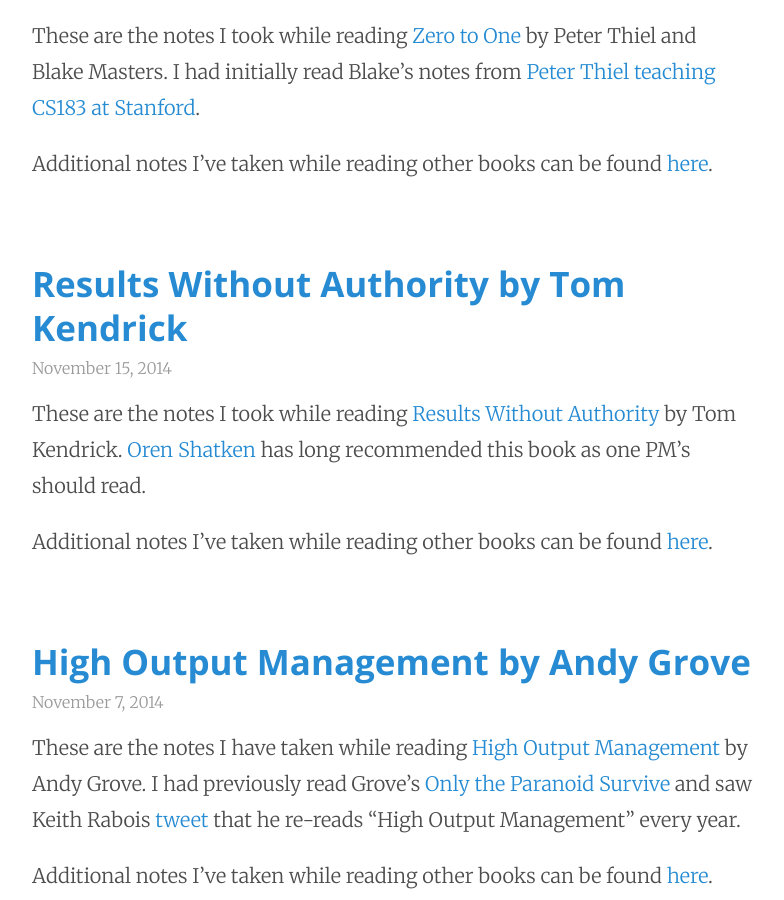
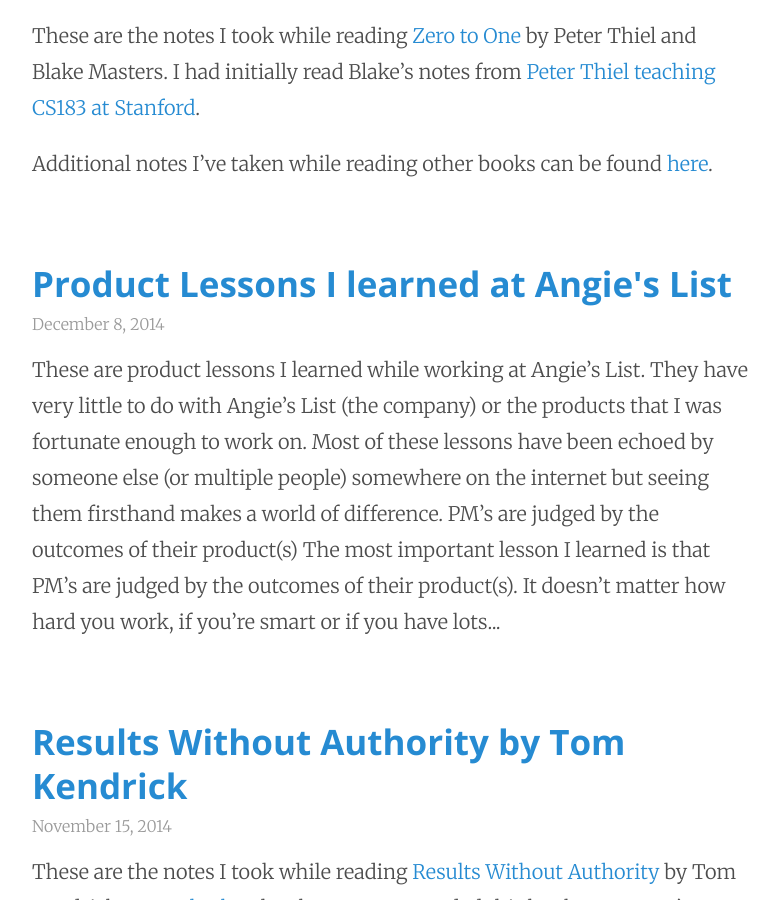
Before and after one commit to laprade/laprade.github.io, a Jekyll site: the page built from index.html, in a window 1280 px wide and 900 px high, scrolled down 651 px. Shown: the whole window, without its empty margins (248-1032 px from the left). Built offline with Jekyll 4.4.1, drawn with Linux system fonts in a browser that asks for light colours; the list of posts is cut into pages by our own code; some of the changed lines change nothing that is shown; some of the changed text lies outside the part shown.

Commit message:
added product lessons from angie's list post

```diff
--- /dev/null
+++ b/_posts/2014-12-08-product-lessons-angies-list.md
@@ -0,0 +1,68 @@
+---
+layout: post
+title: Product Lessons I learned at Angie's List
+permalink: product-lessons-angies-list
+---
+
+These are product lessons I learned while working at Angie's List. They have very little to do with Angie's List (the company) or the products that I was fortunate enough to work on.  Most of these lessons have been echoed by someone else (or multiple people) somewhere on the internet but seeing them firsthand makes a world of difference.
+
+## PM's are judged by the outcomes of their product(s)
+The most important lesson I learned is that PM's are judged by the outcomes of their product(s).  It doesn't matter how hard you work, if you're smart or if you have lots of good ideas. The product's metrics / success of the product is one and the same with the measure of a PM's performance.  Therefore, you should hang your hat on the final product, regardless of where ideas came from or how you got there.
+
+## Your engineers aren't slow
+It's easy to point at your team's engineers, say "see Joel Spolsky says better engineers go faster" based on data from Professor Stanley Eisenstat’s CS 323 class at Yale where all students have the exact same set of assignments [link](http://www.joelonsoftware.com/articles/HighNotes.html):
+
+> The fastest students were finishing three or four times faster than the average students and as much as ten times faster than the slowest students.
+
+However, changing requirements on work that's already in progress, vague user stories / tasks, scenarios that weren't thought through, not bundling similar tasks together, and changing your mind all slow down your team.
+
+Here are two Justin Jackson posts that explain this better than me:
+
+- [Your developers aren’t slow](https://sprint.ly/blog/your-developers-arent-slow/)
+- [Don’t leave developers in the dark](https://sprint.ly/blog/dark/)
+
+## Think about the entire experience
+Just like [Jeff Bezos](http://blog.idonethis.com/the-dullest-most-vital-skill-you-need-to-become-a/) said:
+
+> There is no way to write a six-page, narratively structured memo and not have clear thinking.
+
+There's no way you can go through documenting the entire experience of a feature or improvement and not have thought through the edge cases, the error states, different user roles, etc.  A lot of the churn, vagueness in stories can be resolved by thinking through the entire experience you want to deliver first.
+
+There's also a sense of correctness and confidence your engineers have that you're building the right thing and have thought through every scenario and shown real care for your user - error states, active/inactive items, etc.
+
+## Good PM's write
+This is a Ben Horowitz-ism from ["Good Product Manager, Bad Product Manager"](http://web.stanford.edu/class/e140/e140a/handouts/ProductMgmt.txt) (and pretty self-explanatory)
+
+> Good product managers communicate crisply to engineering in writing as well as verbally. Good product managers don't give direction informally.
+
+Also echoed by Andy Grove (in [High Output Management](/high-output-management/)):
+
+> As they are written and formulated, the author is forced to be more precise than he might be verbally. Hence their value stems from the discipline and the thinking the writer is forced to impose upon himself as he identifies and deals with trouble spots in his presentation. Reports are more a medium of self-discipline than a way to communicate information. Writing the report is important; reading it often is not.
+
+## Problem driven product development
+
+This is a lesson from [Dan Storms](http://twitter.com/startstorms) who was always asking "what problem is this solving?" about any potential usage of engineering resources. It's been the one of the best frameworks for prioritization and clarity on building the 'right thing'. This also orients towards a roadmap that is more focused on 'what problems are we solving next?' versus 'what features are we building next?'
+
+## Looking at your metrics and analytics about your product is a habit
+
+Another prioritization question is constantly asking 'What metric is this moving?' or 'What does success look like?'
+
+[Marty Cagan](http://www.svproduct.com/good-product-team-bad-product-team/):
+
+> Good teams celebrate when they achieve a significant impact to the business KPI's. Bad teams celebrate when they finally release something.
+
+It's easy to set up your events in [Segment](http://segment.com) and flip on the switches to services like [MixPanel](http://mixpanel.com). It's such a buzzword in 2014 to be data driven in your decision-making, but looking at your metrics and analytics about your product is a habit.
+
+## Being technical definitely helps but isn't required
+It's easy to see what Ken Norton is such an advocate of technical [PM](https://www.kennethnorton.com/essays/productmanager.html)'s.
+
+Being technical helps with
+
+1. Communication with engineers
+2. Finding the minimal solution to solve the problem & understanding tradeoffs between implementations
+3. ^ which inevitably helps the team move faster
+
+## Success always feels one feature away
+"If only our product had this one more feature, Company XYZ has promised us they would become a customer." It seems like reasonable logic to build that one additional feature that will make all the difference in our product and make us successful.
+
+However in hindsight, if I could go back and do it again, my time would have been almost entirely focused on refining and improving existing features / functionality and not bolting on new features. No one has ever won from having the most features.
--- a/blog-posts.md
+++ b/blog-posts.md
@@ -2,6 +2,7 @@
 layout: page
 title: Blog Posts
 ---
-Some of the better blog posts I've written.
+[Product Lessons I learned at Angie's List](/product-lessons-angies-list/)
+
 
 Still migrating posts from WordPress...
```
